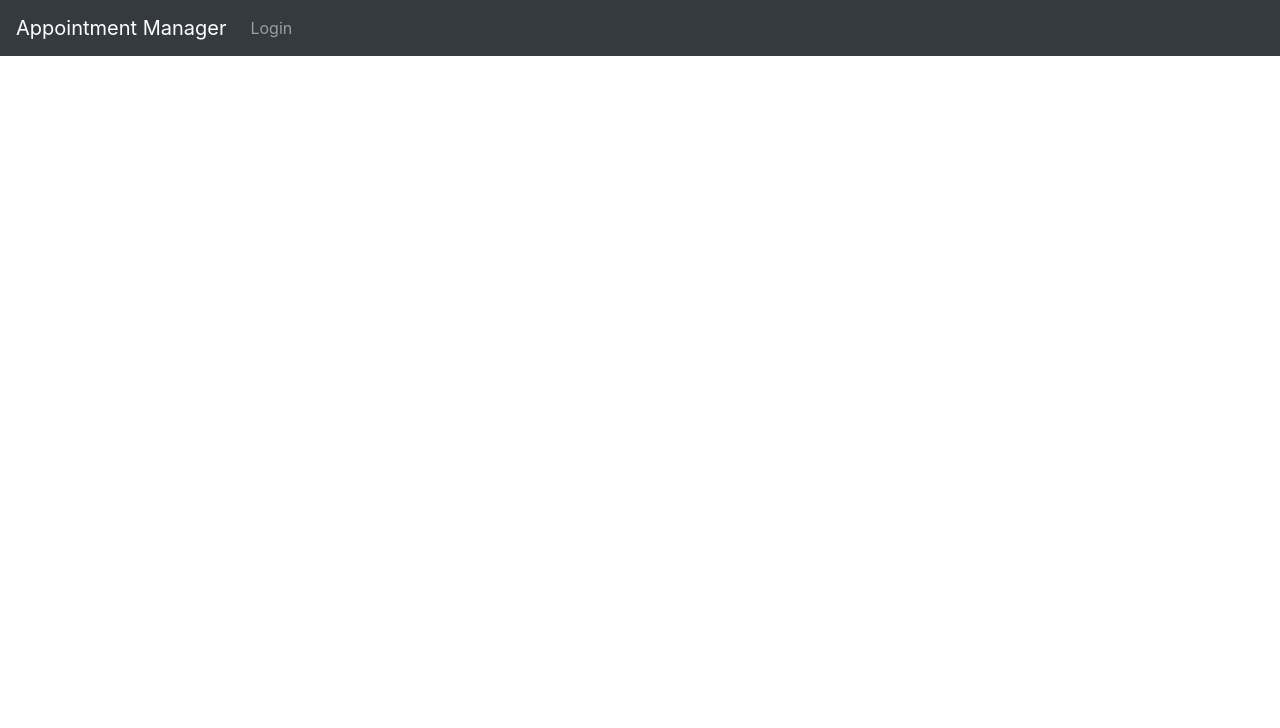
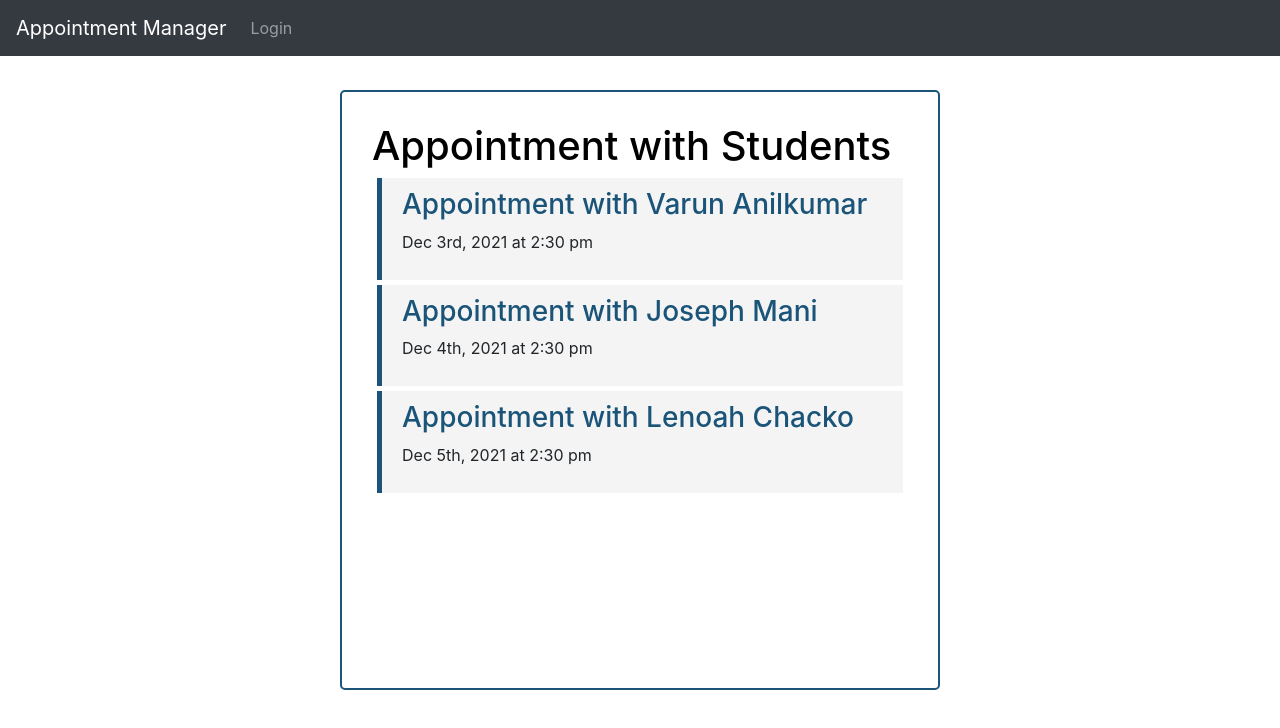
Before and after one commit to ftp24/NITC-Appointment-Management-System, a React (Create React App) app: page /faculty-appointments in a window 1280 px wide. Shown: the top 728 px of the page. Built offline with nearby package versions, Linux system fonts and the light colour scheme.

Commit message:
Admin + Faculty + Student Appointments Page

```diff
--- a/src/App.js
+++ b/src/App.js
@@ -3,11 +3,10 @@ import { BrowserRouter as Router, Route, Switch, useHistory} from "react-router-
 
 import Login from "./components/login/Login";
 import Navbar from "./components/navbar/Navbar";
-
 import AddAppointment from "./components/student/AddAppointment"
-
+import StudentAppointments from "./components/student/StudentAppointments"
 import FacultyScheduleDay from "./components/faculty/FacultyScheduleDay"
-
+import FacultyAppointments from "./components/faculty/FacultyAppointments"
 import AdminMain from "./components/AdminMain";
 import AdminNoteView from "./components/admin/AdminNoteView";
 import FacultyNoteView from "./components/faculty/FacultyNoteView";
@@ -72,9 +71,11 @@ function App() {
 
 
 					{/* Student Routes */}
+          <Route exact path="/student-appointments" user={user}><StudentAppointments/></Route>
 					<Route exact path="/student-add" user={user}><AddAppointment/></Route>
 
 					{/* Faculty Routes */}
+          <Route exact path="/faculty-appointments"><FacultyAppointments/></Route>
 					<Route exact path="/faculty-schedule-day"><FacultyScheduleDay/></Route>
 					<Route exact path="/faculty/noteview" >
 						<FacultyNoteView></FacultyNoteView>
@@ -98,4 +99,4 @@ function App() {
   );
 }
 
-export default AppWrapper;
+export default AppWrapper
--- /dev/null
+++ b/src/components/faculty/FacultyAppointments.js
@@ -0,0 +1,36 @@
+import { useState } from 'react'
+import Header from "./Header"
+import Tasks from "./Tasks"
+
+const AdminAppointments = () => {
+    const [tasks, setTasks] = useState([
+        {
+            id : 1,
+            text : 'Appointment with Varun Anilkumar',
+            day : 'Dec 3rd, 2021 at 2:30 pm',
+            reminder : true
+        },
+        {
+            id : 2,
+            text : 'Appointment with Joseph Mani',
+            day : 'Dec 4th, 2021 at 2:30 pm',
+            reminder : true
+        },
+        {
+            id : 3,
+            text : 'Appointment with Lenoah Chacko',
+            day : 'Dec 5th, 2021 at 2:30 pm',
+            reminder : true
+        }
+    ]
+    )
+
+      return (
+        <div className = 'container'>
+          <Header />
+          {tasks.length > 0 ? <Tasks tasks={tasks} /> : 'No pending appointments'}
+        </div>
+      )
+}
+
+export default AdminAppointments
--- /dev/null
+++ b/src/components/faculty/Header.js
@@ -0,0 +1,23 @@
+import PropTypes from 'prop-types'
+
+const Header = ({ title }) => {
+    return (
+        <header>
+            <h1 style={HeadingStyle}>{title}</h1>
+        </header>
+    )
+}
+
+Header.defaultProps = {
+    title : "Appointment with Students"
+}
+
+Header.propTypes = {
+    title : PropTypes.string
+}
+
+const HeadingStyle = {
+    color : "black"
+}
+
+export default Header
--- /dev/null
+++ b/src/components/faculty/Task.js
@@ -0,0 +1,14 @@
+const Task = ({ task }) => {
+    return (
+        <div className = {`task ${task.reminder ? 'reminder' : 'reminder'}`}>
+            <h3 style={HeadingStyle}>{task.text}</h3>
+            <p>{task.day}</p>
+        </div>
+    )
+}
+
+const HeadingStyle = {
+    color : "#1a5478"
+}
+
+export default Task
--- /dev/null
+++ b/src/components/faculty/Tasks.js
@@ -0,0 +1,11 @@
+import Task from './Task'
+
+const Tasks = ({ tasks }) => {
+    return (
+        <>
+            {tasks.map((task) => (<Task key={task.id} task={task} />))}
+        </>
+    )
+}
+
+export default Tasks
--- /dev/null
+++ b/src/components/student/Header.js
@@ -0,0 +1,23 @@
+import PropTypes from 'prop-types'
+
+const Header = ({ title }) => {
+    return (
+        <header>
+            <h1 style={HeadingStyle}>{title}</h1>
+        </header>
+    )
+}
+
+Header.defaultProps = {
+    title : "Appointment with Faculties"
+}
+
+Header.propTypes = {
+    title : PropTypes.string
+}
+
+const HeadingStyle = {
+    color : "black"
+}
+
+export default Header
--- /dev/null
+++ b/src/components/student/StudentAppointments.js
@@ -0,0 +1,36 @@
+import { useState } from 'react'
+import Header from "./Header"
+import Tasks from "./Tasks"
+
+const AdminAppointments = () => {
+    const [tasks, setTasks] = useState([
+        {
+            id : 1,
+            text : 'Appointment with Vasudevan A R',
+            day : 'Dec 3rd, 2021 at 2:30 pm',
+            reminder : true
+        },
+        {
+            id : 2,
+            text : 'Appointment with Vinod Pathari',
+            day : 'Dec 4th, 2021 at 2:30 pm',
+            reminder : true
+        },
+        {
+            id : 3,
+            text : 'Appointment with Jayaraj P B',
+            day : 'Dec 5th, 2021 at 2:30 pm',
+            reminder : true
+        }
+    ]
+    )
+
+      return (
+        <div className = 'container'>
+          <Header />
+          {tasks.length > 0 ? <Tasks tasks={tasks} /> : 'No pending appointments'}
+        </div>
+      )
+}
+
+export default AdminAppointments
--- /dev/null
+++ b/src/components/student/Task.js
@@ -0,0 +1,14 @@
+const Task = ({ task }) => {
+    return (
+        <div className = {`task ${task.reminder ? 'reminder' : 'reminder'}`}>
+            <h3 style={HeadingStyle}>{task.text}</h3>
+            <p>{task.day}</p>
+        </div>
+    )
+}
+
+const HeadingStyle = {
+    color : "#1a5478"
+}
+
+export default Task
--- /dev/null
+++ b/src/components/student/Tasks.js
@@ -0,0 +1,11 @@
+import Task from './Task'
+
+const Tasks = ({ tasks }) => {
+    return (
+        <>
+            {tasks.map((task) => (<Task key={task.id} task={task} />))}
+        </>
+    )
+}
+
+export default Tasks
--- a/src/index.css
+++ b/src/index.css
@@ -15,7 +15,7 @@ code {
 }
 
 .container {
-  max-width: 500px;
+  max-width: 600px;
   margin: 90px auto;
   overflow: auto;
   min-height: 600px;
```
